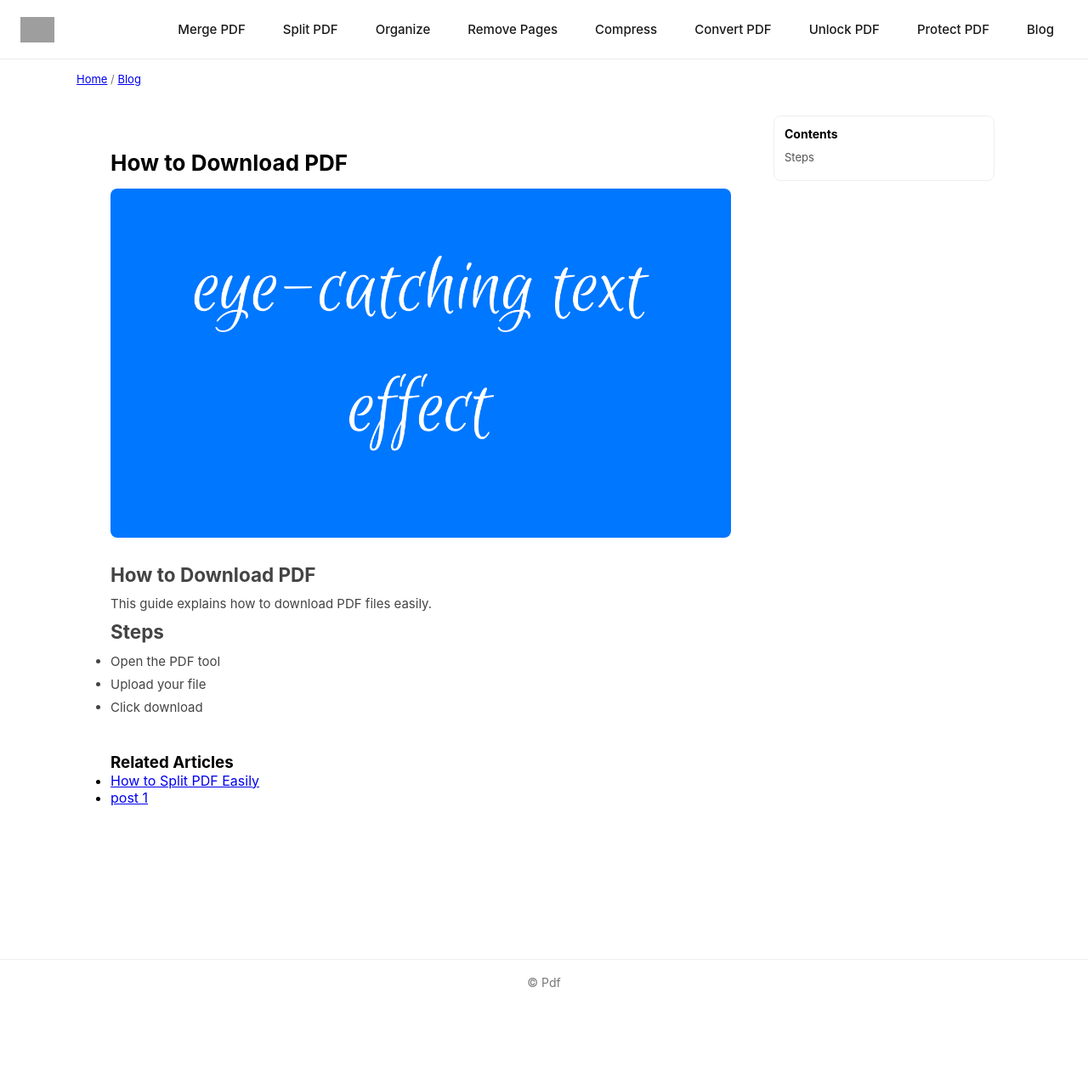
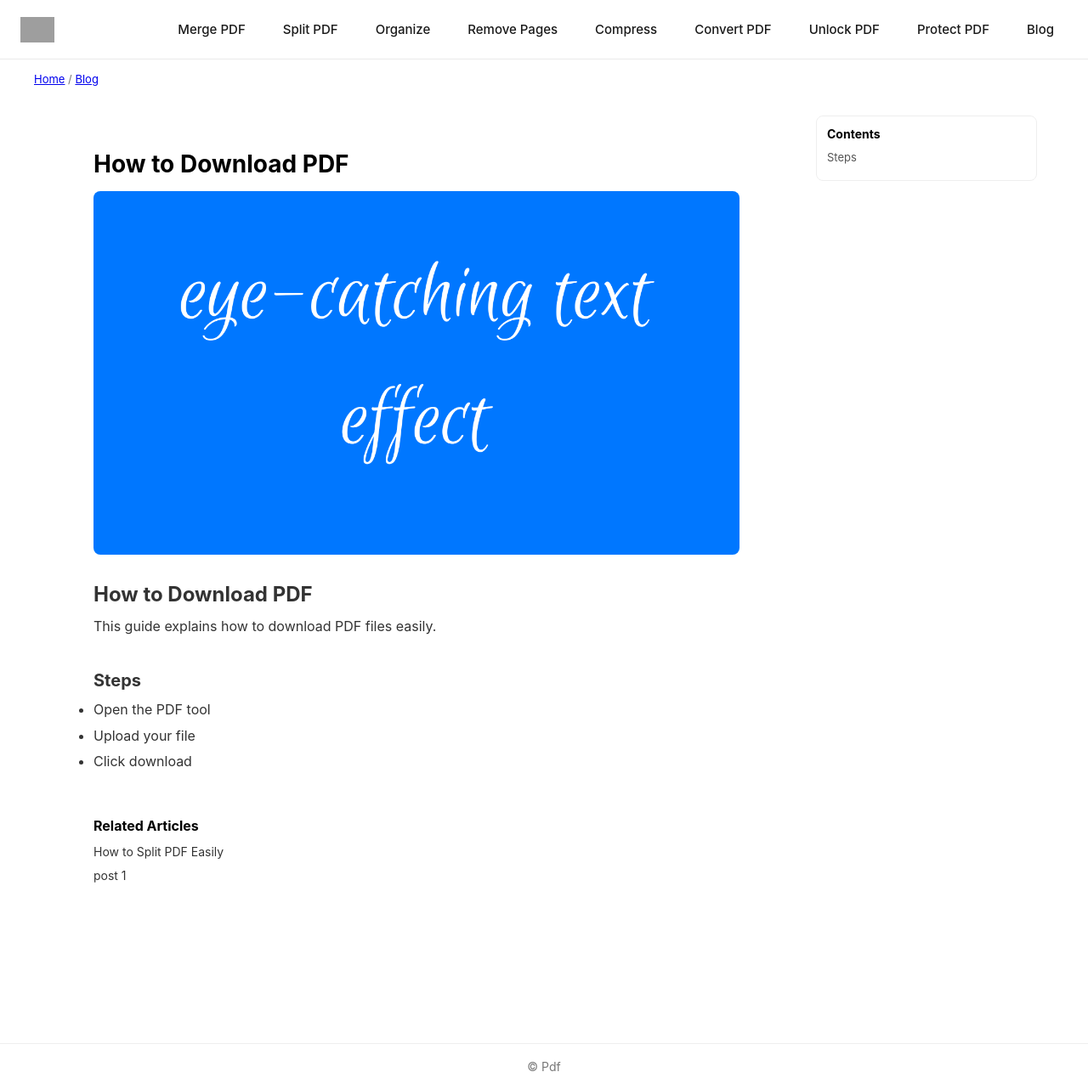
Before and after one commit to rforrupesh/pdf, a Jekyll site: the page built from _posts/2026-04-28-how-to-download-pdf.md, in a window 1280 px wide. Shown: the whole page at 85% size. Built offline with Jekyll 4.4.1, drawn with Linux system fonts in a browser that asks for light colours; before the commit the page ends 1183 px from its top, so only the background shows below that; grey boxes are pictures that could not be loaded.

Commit message:
Update style.css

```diff
--- a/assets/css/style.css
+++ b/assets/css/style.css
@@ -209,39 +209,55 @@ nav {
 .post-container {
   display: grid;
   grid-template-columns: 1fr 260px;
-  gap: 30px;
-  max-width: 1100px;
+  gap: 40px;
+  max-width: 1200px;
   margin: auto;
   padding: 20px;
 }
 
 /* Breadcrumb */
 .post-breadcrumb {
-  max-width: 1100px;
+  max-width: 1200px;
   margin: 15px auto;
   font-size: 13px;
   color: #777;
 }
 
-/* Main */
+/* Title */
 .post-title {
-  font-size: 26px;
+  font-size: 28px;
   margin-bottom: 15px;
 }
 
+/* Thumbnail */
 .post-thumb {
   width: 100%;
   border-radius: 8px;
   margin-bottom: 20px;
 }
 
-.post-content {
-  font-size: 15px;
-  line-height: 1.8;
-  color: #444;
+/* Content */
+.post-main {
+  max-width: 800px;
 }
 
-/* Sidebar TOC */
+.post-content {
+  font-size: 16px;
+  line-height: 1.9;
+  color: #333;
+}
+
+.post-content h2 {
+  margin-top: 30px;
+  font-size: 20px;
+}
+
+.post-content h3 {
+  margin-top: 20px;
+  font-size: 17px;
+}
+
+/* Sidebar */
 .post-sidebar {
   position: sticky;
   top: 80px;
@@ -279,9 +295,33 @@ nav {
   color: #000;
 }
 
-/* Related */
+/* Related posts */
 .related {
-  margin-top: 40px;
+  margin-top: 50px;
+}
+
+.related h3 {
+  font-size: 16px;
+  margin-bottom: 10px;
+}
+
+.related-list {
+  list-style: none;
+  padding: 0;
+}
+
+.related-list li {
+  margin: 8px 0;
+}
+
+.related-list a {
+  text-decoration: none;
+  color: #333;
+  font-size: 14px;
+}
+
+.related-list a:hover {
+  text-decoration: underline;
 }
 
 /* Responsive */
@@ -290,6 +330,10 @@ nav {
     grid-template-columns: 1fr;
   }
 
+  .post-main {
+    max-width: 100%;
+  }
+
   .post-sidebar {
     display: none;
   }
```
